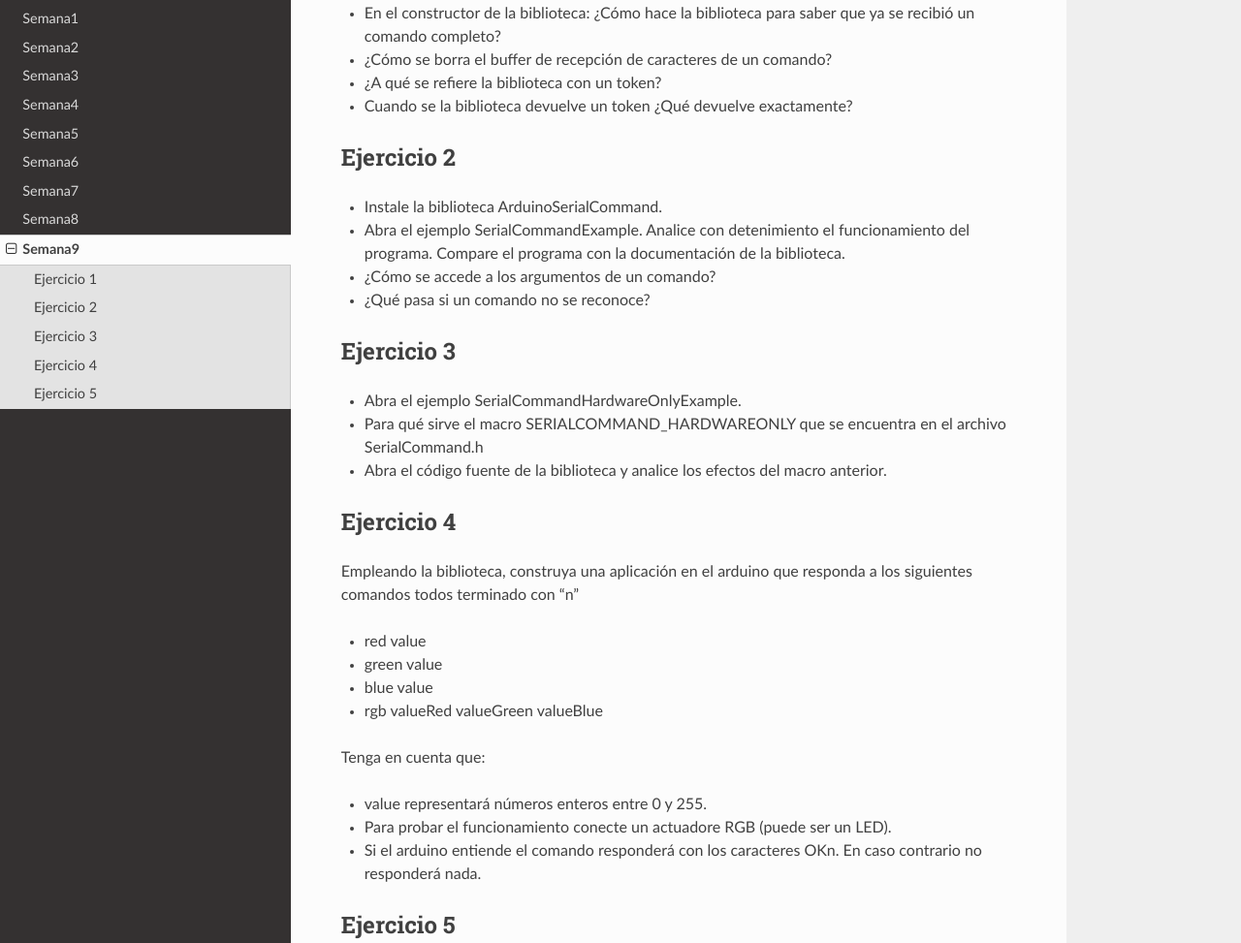
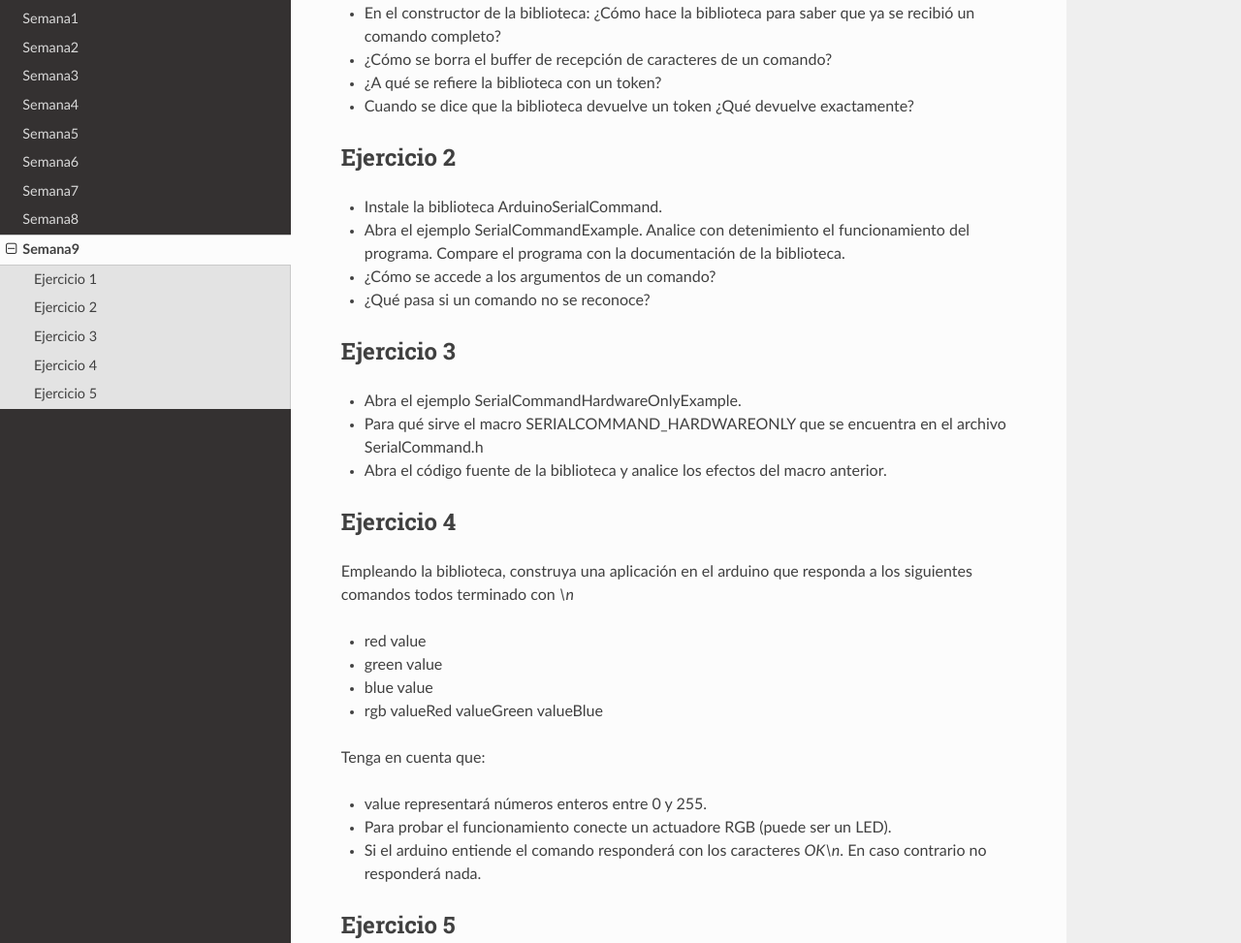
Before and after one commit to juanferfranco/sensores1, a Sphinx documentation site: the page built from docs/_semana9/semana9.rst, in a window 1280 px wide and 1400 px high, scrolled down 512 px. Shown: the part 158-1131 px from the top of the window at 97% size. Built offline with Sphinx 7.4.7 and the Read the Docs theme 2.0.0, drawn with Linux system fonts in a browser that asks for light colours.

Commit message:
fix week 9

```diff
--- a/docs/_semana9/semana9.rst
+++ b/docs/_semana9/semana9.rst
@@ -24,7 +24,7 @@ Este lo realizaremos de manera grupal.
 * En el constructor de la biblioteca: ¿Cómo hace la biblioteca para saber que ya se recibió un comando completo?
 * ¿Cómo se borra el buffer de recepción de caracteres de un comando?
 * ¿A qué se refiere la biblioteca con un token?
-* Cuando se la biblioteca devuelve un token ¿Qué devuelve exactamente?
+* Cuando se dice que la biblioteca devuelve un token ¿Qué devuelve exactamente?
 
 
 Ejercicio 2
@@ -45,7 +45,7 @@ Ejercicio 3
 Ejercicio 4
 -------------
 Empleando la biblioteca, construya una aplicación en el arduino que responda a los siguientes comandos todos terminado con
-'\n'
+`\\n`
 
 * red value
 * green value
@@ -56,7 +56,7 @@ Tenga en cuenta que:
 
 * value representará números enteros entre 0 y 255.
 * Para probar el funcionamiento conecte un actuadore RGB (puede ser un LED).
-* Si el arduino entiende el comando responderá con los caracteres OK\n. En caso contrario no responderá nada.
+* Si el arduino entiende el comando responderá con los caracteres `OK\\n`. En caso contrario no responderá nada.
 
 Ejercicio 5
 ------------
```
Also changed, not shown: 2 other files.
